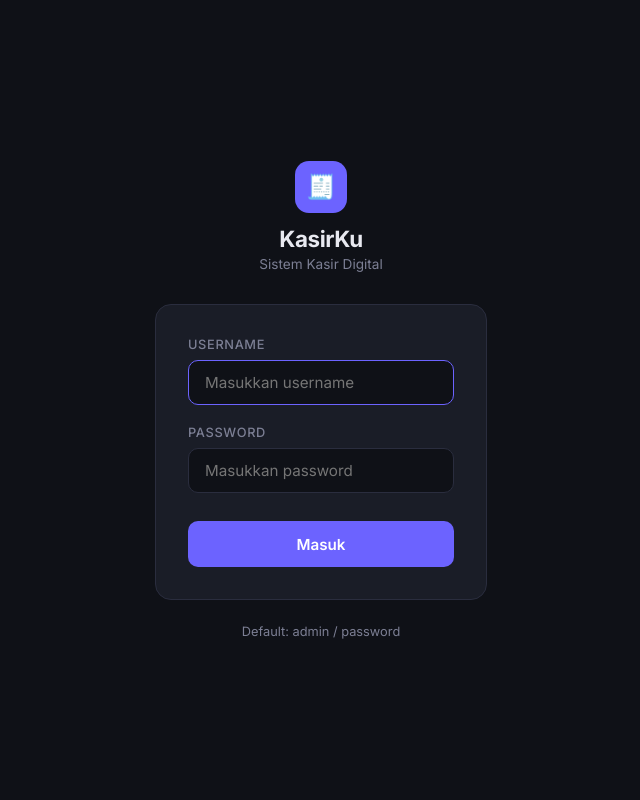
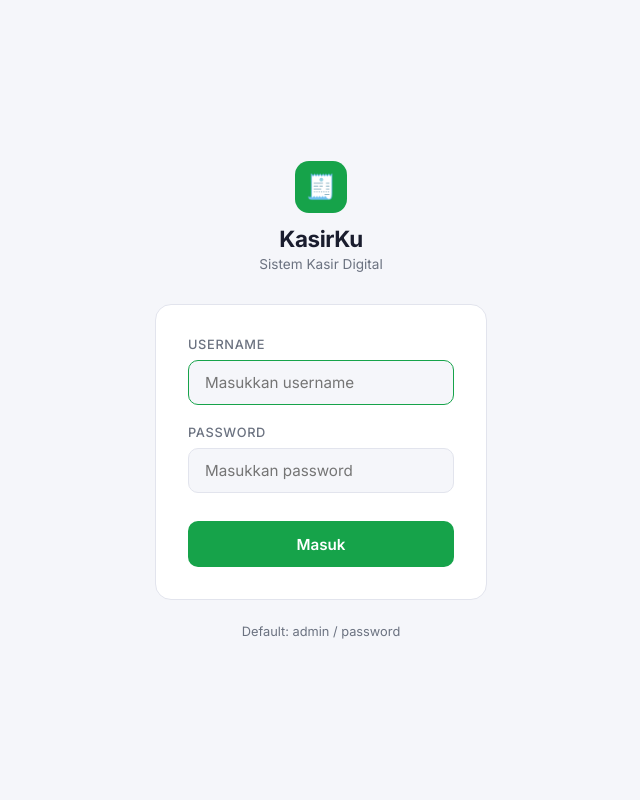
Before and after one commit to Khansa01/kasir-app, a PHP site: page /auth/login.php in a window 1280 px wide. Shown: the whole page, without its empty margins (319-959 px from the left). Run offline with PHP 8.4, Linux system fonts and the light colour scheme.

Commit message:
update login page styles for improved UI - change color scheme and enhance readability

```diff
--- a/auth/login.php
+++ b/auth/login.php
@@ -42,14 +42,14 @@ if ($_SERVER['REQUEST_METHOD'] === 'POST') {
     <style>
         *, *::before, *::after { box-sizing: border-box; margin: 0; padding: 0; }
         :root {
-            --bg: #0f1117;
-            --surface: #1a1d27;
-            --border: #2a2d3e;
-            --accent: #6c63ff;
-            --accent-hover: #574fd6;
-            --text: #e8e9f0;
-            --muted: #7c7f94;
-            --error: #ff5c5c;
+            --bg: #f5f6fa;
+            --surface: #ffffff;
+            --border: #e2e4ed;
+            --accent: #16a34a;
+            --accent-hover: #15803d;
+            --text: #1a1d2e;
+            --muted: #6b7280;
+            --error: #dc2626;
         }
         body {
             font-family: 'Inter', sans-serif;
```
